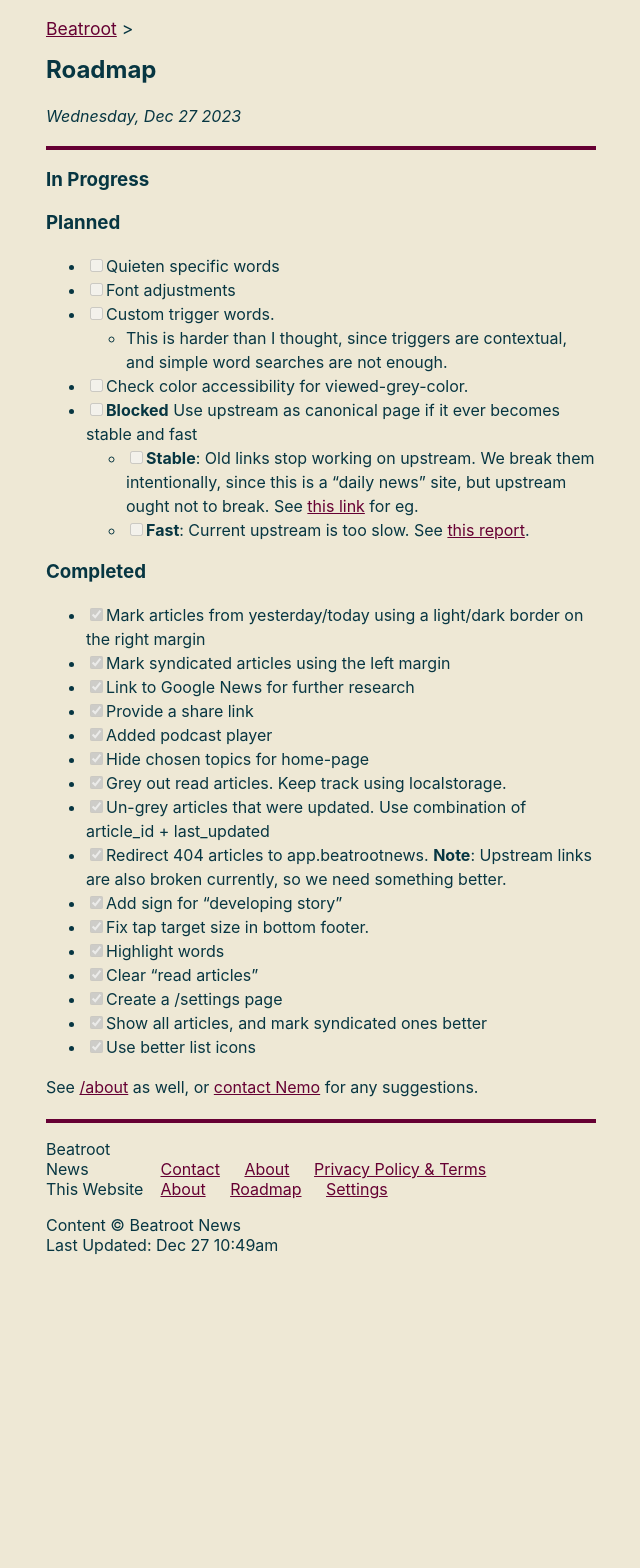
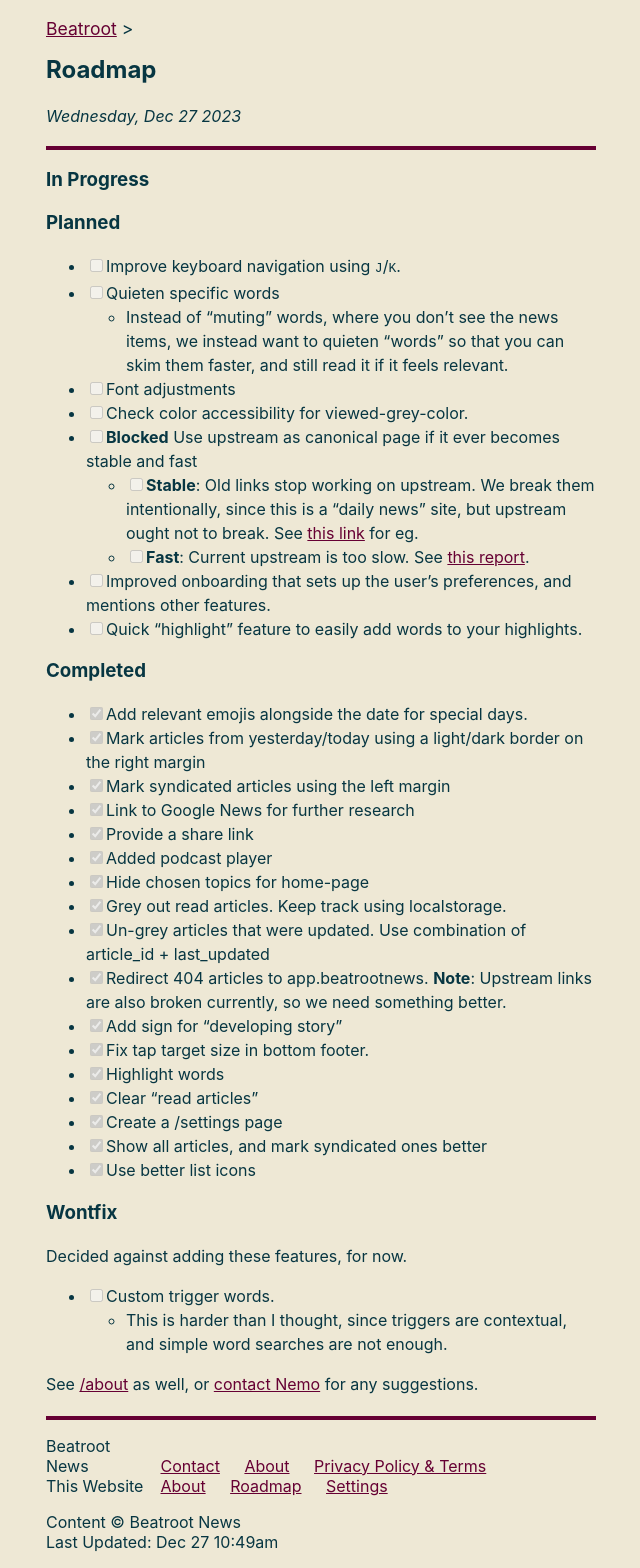
Before and after one commit to captn3m0/news, a Jekyll site: the page built from TODO.md, in a window 1280 px wide. Shown: the whole page, without its empty margins (319-959 px from the left). Built offline with Jekyll 4.4.1, drawn with Linux system fonts in a browser that asks for light colours; cached includes are drawn as plain includes; before the commit the page ends 1271 px from its top, so only the background shows below that.

Commit message:
Improve TODO with new items

```diff
--- a/TODO.md
+++ b/TODO.md
@@ -7,16 +7,20 @@
 ### In Progress
 
 ### Planned
+- [ ] Improve keyboard navigation using <kbd>J</kbd>/<kbd>K</kbd>.
 - [ ] Quieten specific words
+	- Instead of "muting" words, where you don't see the news items, we instead want to quieten "words" so that
+	  you can skim them faster, and still read it if it feels relevant.
 - [ ] Font adjustments
-- [ ] Custom trigger words.
-	- This is harder than I thought, since triggers are contextual, and simple word searches are not enough.
 - [ ] Check color accessibility for viewed-grey-color.
 - [ ] **Blocked** Use upstream as canonical page if it ever becomes stable and fast
 	- [ ] **Stable**: Old links stop working on upstream. We break them intentionally, since this is a "daily news"  site, but upstream ought not to break. See [this link](https://app.beatrootnews.com/#article-5773) for eg.
 	- [ ] **Fast**: Current upstream is too slow. See [this report](https://pagespeed.web.dev/analysis/https-app-beatrootnews-com/scbmz1pf5r?form_factor=mobile).
+- [ ] Improved onboarding that sets up the user's preferences, and mentions other features.
+- [ ] Quick "highlight" feature to easily add words to your highlights.
 
 ### Completed
+- [x] Add relevant emojis alongside the date for special days.
 - [x] Mark articles from yesterday/today using a light/dark border on the right margin
 - [x] Mark syndicated articles using the left margin
 - [x] Link to Google News for further research
@@ -34,4 +38,11 @@
 - [x] Show all articles, and mark syndicated ones better
 - [x] Use better list icons
 
+### Wontfix
+
+Decided against adding these features, for now.
+
+- [ ] Custom trigger words.
+	- This is harder than I thought, since triggers are contextual, and simple word searches are not enough.
+
 See [/about](/about) as well, or [contact Nemo](https://captnemo.in/contact/) for any suggestions.
```
